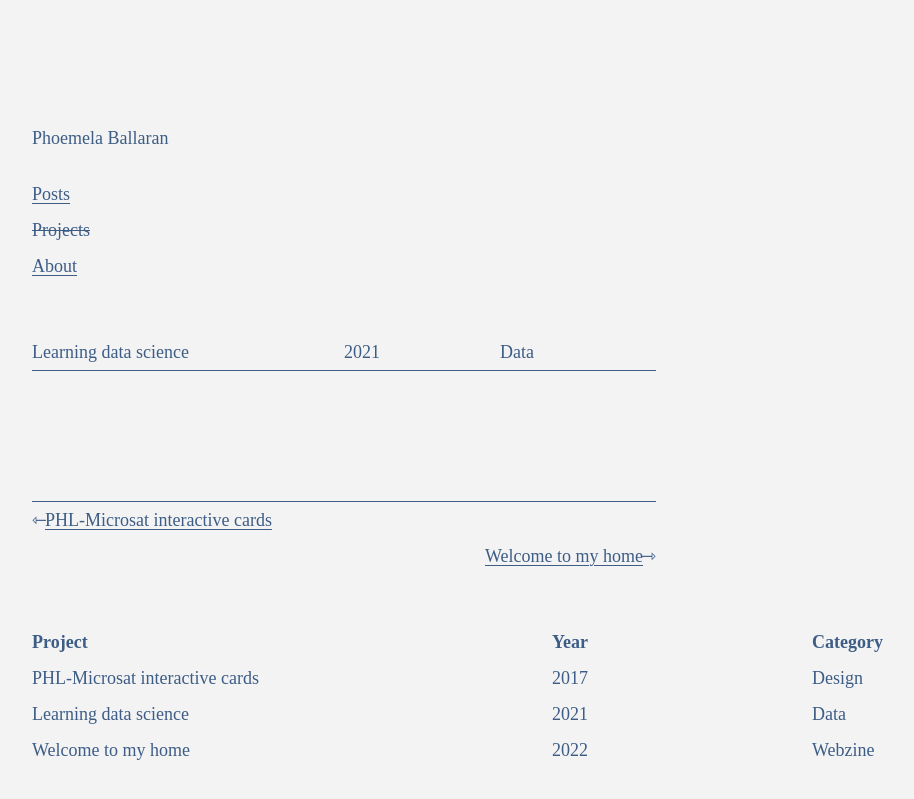
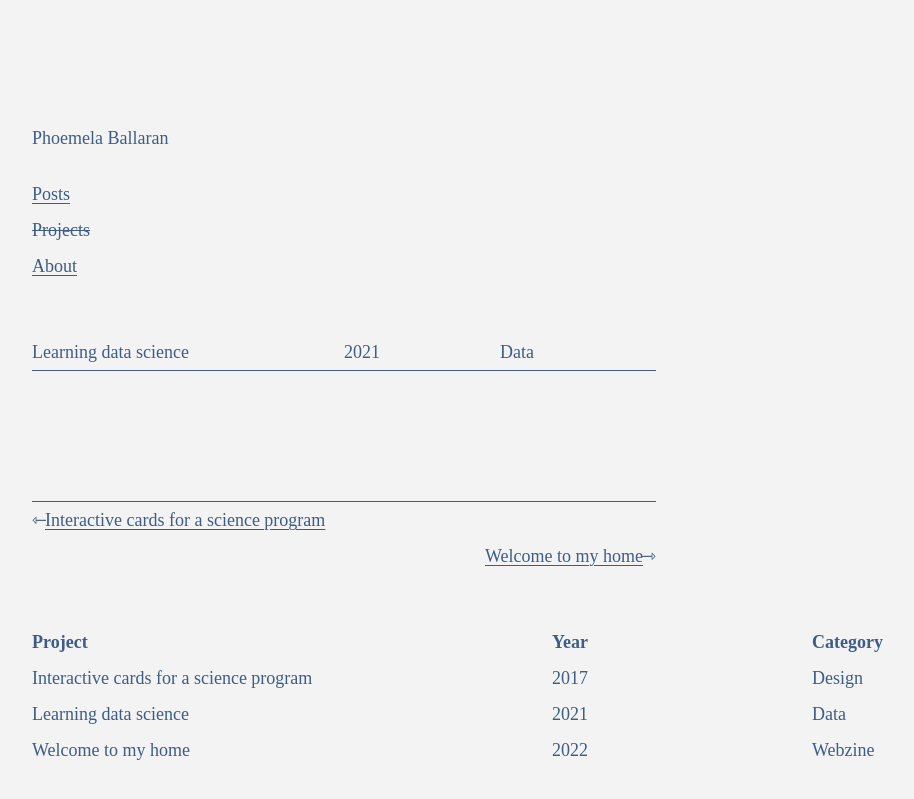
Before and after one commit to phoemelaballaran/phoemelaballaran.github.io, a Jekyll site: the page built from _projects/2021-04-learning-data-science.md, in a window 1280 px wide. Shown: the top 799 px of the page, without its empty margins (88-1002 px from the left). Built offline with Jekyll 4.4.1, drawn with Linux system fonts in a browser that asks for light colours; some web fonts are replaced.

Commit message:
Update 2017-07-phl-microsat-card.md

```diff
--- a/_projects/2017-07-phl-microsat-card.md
+++ b/_projects/2017-07-phl-microsat-card.md
@@ -1,6 +1,6 @@
 ---
 layout: project
-title:  PHL-Microsat interactive cards
+title:  Interactive cards for a science program
 author: Phoemela Ballaran
 category: Design
 date: 2017-07-01
```
